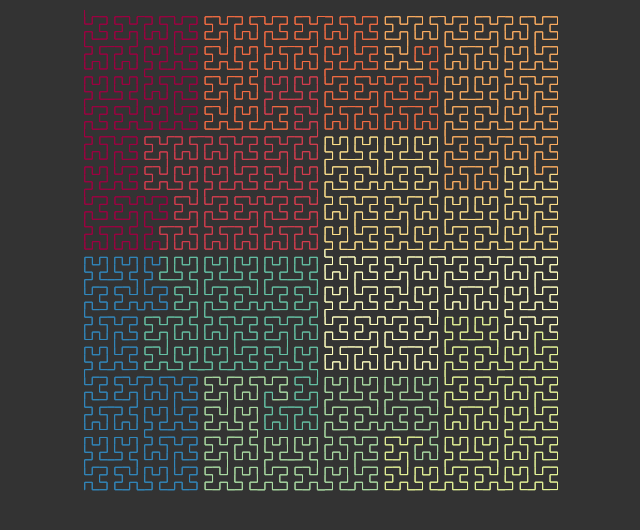
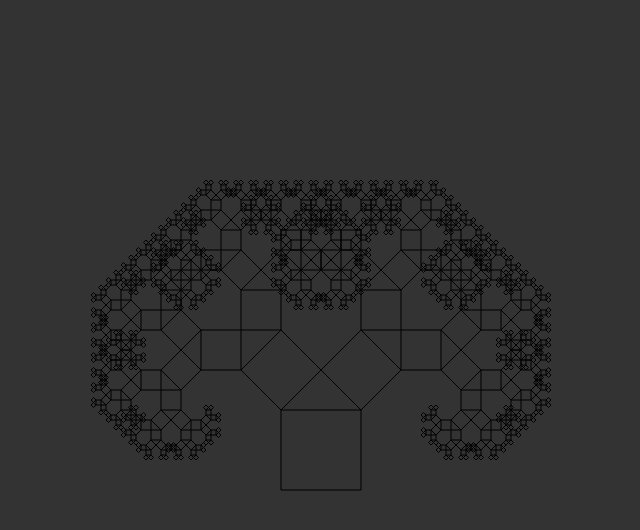
Before and after one commit to fheyen/jsDrawings, a website: page index.html in a window 1280 px wide. Shown: the whole page, without its empty margins (319-959 px from the left). Drawn offline with Linux system fonts and the light colour scheme.

Commit message:
add pythagorastree add square class

```diff
--- a/drawings/dragoncurve.js
+++ b/drawings/dragoncurve.js
@@ -10,7 +10,7 @@ class DragonCurve extends Drawing {
      * @param {number} height (default: 100) height of the canvas
      * @param {number} margin (default: 10) margin around image content
      */
-    constructor(parent = document.getElementsByTagName("body")[0], width = 500, height = 500, margin = 10) {
+    constructor(parent, width, height, margin) {
         super(parent, width, height, margin);
         this.title = "Dragon Curve";
     }
--- a/drawings/gospercurve.js
+++ b/drawings/gospercurve.js
@@ -10,7 +10,7 @@ class GosperCurve extends Drawing {
      * @param {number} height (default: 100) height of the canvas
      * @param {number} margin (default: 10) margin around image content
      */
-    constructor(parent = document.getElementsByTagName("body")[0], width = 500, height = 500, margin = 10) {
+    constructor(parent, width, height, margin) {
         super(parent, width, height, margin);
         this.title = "Gosper Curve";
     }
--- a/drawings/hexaflake.js
+++ b/drawings/hexaflake.js
@@ -10,7 +10,7 @@ class HexaFlake extends Drawing {
      * @param {number} height (default: 100) height of the canvas
      * @param {number} margin (default: 10) margin around image content
      */
-    constructor(parent = document.getElementsByTagName("body")[0], width = 500, height = 500, margin = 10) {
+    constructor(parent, width, height, margin) {
         super(parent, width, height, margin);
         this.title = "Hexa Flake";
     }
--- a/drawings/hilbertcurve.js
+++ b/drawings/hilbertcurve.js
@@ -10,7 +10,7 @@ class HilbertCurve extends Drawing {
      * @param {number} height (default: 100) height of the canvas
      * @param {number} margin (default: 10) margin around image content
      */
-    constructor(parent = document.getElementsByTagName("body")[0], width = 500, height = 500, margin = 10) {
+    constructor(parent, width, height, margin) {
         super(parent, width, height, margin);
         this.title = "Hilbert Curve";
     }
--- a/drawings/mandelbrot.js
+++ b/drawings/mandelbrot.js
@@ -10,7 +10,7 @@ class Mandelbrot extends Drawing {
      * @param {number} height (default: 100) height of the canvas
      * @param {number} margin (default: 10) margin around image content
      */
-    constructor(parent = document.getElementsByTagName("body")[0], width = 500, height = 500, margin = 10) {
+    constructor(parent, width, height, margin) {
         super(parent, width, height, margin);
         this.title = "Mandelbrot Set";
     }
--- /dev/null
+++ b/drawings/pythagorastree.js
@@ -0,0 +1,134 @@
+/**
+ * Class for a Pythagoras Tree drawing in JavaScript.
+ *
+ * https://en.wikipedia.org/wiki/Pythagoras_tree_(fractal)
+ */
+class PT extends Drawing {
+    /**
+     * @param {Element} parent DOM elemnt to append this drawing to
+     * @param {number} width (default: 100) width of the canvas
+     * @param {number} height (default: 100) height of the canvas
+     * @param {number} margin (default: 10) margin around image content
+     */
+    constructor(parent, width, height, margin) {
+        super(parent, width, height, margin);
+        this.title = "Pythagoras Tree";
+    }
+
+    /**
+     * Draws the image.
+     * @returns {PT} this
+     */
+    draw() {
+        const level = 9;
+        const startSize = (Math.min(this.width, this.height) - 2 * this.margin) / 6;
+        const startSquare = new Square(
+            [
+                {
+                    x: this.width / 2 - startSize / 2,
+                    y: this.height - startSize - this.margin
+                },
+                {
+                    x: this.width / 2 + startSize / 2,
+                    y: this.height - startSize - this.margin
+                },
+                {
+                    x: this.width / 2 + startSize / 2,
+                    y: this.height - this.margin
+                },
+                {
+                    x: this.width / 2 - startSize / 2,
+                    y: this.height - this.margin
+                }
+            ]
+        );
+
+        const tree = new PythagorasTree(startSquare, level, this.ctx);
+        tree.generateTree().draw();
+
+        return this;
+    }
+}
+
+/**
+ * Pythagoras tree class.
+ */
+class PythagorasTree {
+    constructor(startSquare, level, ctx) {
+        this.startSquare = startSquare;
+        this.level = level;
+        this.ctx = ctx;
+
+        this.root = {
+            square: this.startSquare
+        }
+    }
+
+    /**
+     * Generates an PT.
+     */
+    generateTree() {
+        this.generateSubTree(this.root, this.level);
+        return this;
+    }
+
+    /**
+     * Generates a subtree recursively.
+     * @param {any} root
+     * @param {number} level levels left to recurse
+     */
+    generateSubTree(root, level) {
+        if (level <= 0) {
+            return;
+        }
+        // copy square, scale, translate and move it
+        const s = root.square.clone();
+        // scale down and rotate
+        s.scale(s.points[0].x, s.points[0].y, 1 / 2 * Math.sqrt(2));
+        s.rotate(s.points[0].x, s.points[0].y, -Math.PI * 0.75);
+        // clone and mirror
+        const s2 = s.clone();
+        s2.scale(s2.points[3].x, s2.points[3].y, -1);
+
+        // correct rotation of s
+        const c = s.getCenter();
+        s.rotate(c.x, c.y, Math.PI / 2);
+
+        // add to tree
+        root.children = [
+            {
+                square: s
+            },
+            {
+                square: s2
+            }
+        ];
+
+        // recurse
+        this.generateSubTree(root.children[0], level - 1);
+        this.generateSubTree(root.children[1], level - 1);
+    }
+
+    /**
+     * Draws the tree with start, target, path and obstacles.
+     */
+    draw() {
+        // draw tree: recurse from root
+        this.drawSubtree(this.root);
+    }
+
+    /**
+     * Draws a subtree recursively.
+     * @param {any} root
+     */
+    drawSubtree(root) {
+        // draw square
+        root.square.draw(this.ctx);
+        // recurse
+        if (root.children) {
+            root.children.forEach(c => {
+                this.drawSubtree(c);
+            });
+        }
+    }
+}
--- a/drawings/rrt.js
+++ b/drawings/rrt.js
@@ -10,9 +10,9 @@ class RRT extends Drawing {
      * @param {number} height (default: 100) height of the canvas
      * @param {number} margin (default: 10) margin around image content
      */
-    constructor(parent = document.getElementsByTagName("body")[0], width = 500, height = 500, margin = 10) {
+    constructor(parent, width, height, margin) {
         super(parent, width, height, margin);
-        this.title = "Yin Yang";
+        this.title = "RRT";
     }
 
     /**
@@ -101,6 +101,7 @@ class RandomTree {
      * @param {number} maxVertices maximum number of vertices
      * @param {number} maxIterations maximum number of iterations
      * @param {boolean} stopWhenTargetReached if this is set to true, tree generation is stopped once the target has been reached
+     * @returns {void}
      */
     generateTree(maxIterations, maxVertices, stopWhenTargetReached) {
         console.log(`generating tree with max. ${maxIterations} iterations, max. ${maxVertices} vertices`);
@@ -125,6 +126,7 @@ class RandomTree {
      * Samples a random position and goes one stepsize in
      * its direction from the nearest vertex of the tree.
      * If there is no obstacle, the new position is added to the tree.
+     *  @returns {boolean} true iff new position was obstacle free and added to the tree
      */
     samplePosition() {
         const position = this.getRandomPosition();
@@ -153,6 +155,7 @@ class RandomTree {
     /**
      * Returns the vertex that is closest to the target.
      * @param {any} position
+     *  @returns {object} nearest vertex
      */
     getNearestVertex(position) {
         let tmpNearest = this.root;
@@ -169,6 +172,7 @@ class RandomTree {
 
     /**
      * Returns a position or the target at random.
+     * @returns {object} random position
      */
     getRandomPosition() {
         // sometimes take the target
@@ -184,6 +188,7 @@ class RandomTree {
     /**
      * Returns true iff the nearest vertex to the target has a
      * distance of less than this.stepsize.
+     * @returns {boolean} true iff target is closer than this.stepsize
      */
     isTargetReached() {
         const nearest = this.getNearestVertex(this.target);
@@ -193,6 +198,7 @@ class RandomTree {
 
     /**
      * Draws the tree with start, target, path and obstacles.
+     * @returns {void}
      */
     draw() {
         this.ctx.fillStyle = "#000";
@@ -222,6 +228,7 @@ class RandomTree {
     /**
      * Draws a subtree recursively.
      * @param {any} root
+     * @returns {void}
      */
     drawSubtree(root) {
         if (!root.children) {
@@ -244,6 +251,7 @@ class RandomTree {
     /**
      * Returns the path from the vertex nearest
      * to the target up to the root.
+     * @returns {object[]} path
      */
     getPath() {
         let vertex = this.getNearestVertex(this.target);
@@ -259,6 +267,7 @@ class RandomTree {
     /**
      * Draws a path.
      * @param {any[]} path
+     * @returns {void}
      */
     drawPath(path) {
         // just go up in tree until root is rached
@@ -273,6 +282,7 @@ class RandomTree {
     /**
      * Simplifies the path from root to target by using straight shortcuts.
      * This is achieved by simply removing waypoints that are not necessary.
+     * * @returns {object[]} straightened path
      */
     getStraightenedPath() {
         const path = this.getPath();
@@ -321,46 +331,9 @@ class RandomTree {
     }
 }
 
-class Vector {
-    static add(vector1, vector2) {
-        return {
-            x: vector1.x + vector2.x,
-            y: vector1.y + vector2.y
-        };
-    }
-
-    static diff(vector1, vector2) {
-        return {
-            x: vector1.x - vector2.x,
-            y: vector1.y - vector2.y
-        };
-    }
-
-    static norm(vector) {
-        // return Math.sqrt(vector.x * vector.x + vector.y * vector.y);
-        return Math.hypot(vector.x, vector.y);
-    }
-
-    static normalize(vector) {
-        const norm = this.norm(vector);
-        return {
-            x: vector.x / norm,
-            y: vector.y / norm
-        };
-    }
-
-    static mult(vector, factor) {
-        return {
-            x: vector.x * factor,
-            y: vector.y * factor
-        };
-    }
-
-    static dist(vector1, vector2) {
-        return this.norm(this.diff(vector1, vector2));
-    }
-}
-
+/**
+ * Obstacle super class.
+ */
 class Obstacle {
     constructor(safetyMargin) {
         this.safetyMargin = safetyMargin;
@@ -368,15 +341,28 @@ class Obstacle {
         this.marginColor = "rgba(255, 255, 255, 0.4)";
     }
 
+    /**
+     * Hit test.
+     * @param {object} position
+     * @return true iff hit
+     */
     isHit(position) {
         alert("nyi");
     }
 
+    /**
+     * Draws this obstacle onto the canvas.
+     * @param {CanvasRenderingContext2D} ctx
+     * @returns {void}
+     */
     draw(ctx) {
         alert("nyi");
     }
 }
 
+/**
+ * Circular obstacle class.
+ */
 class CircularObstacle extends Obstacle {
     constructor(center, radius, safetyMargin) {
         super(safetyMargin);
@@ -384,10 +370,20 @@ class CircularObstacle extends Obstacle {
         this.radius = radius;
     }
 
+    /**
+     * Hit test.
+     * @param {object} position
+     * @return true iff hit
+     */
     isHit(position) {
         return Vector.dist(this.center, position) < this.radius + this.safetyMargin;
     }
 
+    /**
+     * Draws this obstacle onto the canvas.
+     * @param {CanvasRenderingContext2D} ctx
+     * @returns {void}
+     */
     draw(ctx) {
         const trans = "rgba(0, 0, 0, 0)";
         // draw safetyMargin
@@ -397,6 +393,9 @@ class CircularObstacle extends Obstacle {
     }
 }
 
+/**
+ * Rectangular obstacle class.
+ */
 class RectangularObstacle extends Obstacle {
     constructor(position, width, height, safetyMargin) {
         super(safetyMargin);
@@ -405,6 +404,11 @@ class RectangularObstacle extends Obstacle {
         this.height = height;
     }
 
+    /**
+     * Hit test.
+     * @param {object} position
+     * @return true iff hit
+     */
     isHit(position) {
         return position.x > this.position.x - this.safetyMargin
             && position.y > this.position.y - this.safetyMargin
@@ -412,6 +416,11 @@ class RectangularObstacle extends Obstacle {
             && position.y < this.position.y + this.height + this.safetyMargin;
     }
 
+    /**
+     * Draws this obstacle onto the canvas.
+     * @param {CanvasRenderingContext2D} ctx
+     * @returns {void}
+     */
     draw(ctx) {
         // draw safetyMargin
         ctx.fillStyle = this.marginColor;
--- a/drawings/sierpinski.js
+++ b/drawings/sierpinski.js
@@ -10,7 +10,7 @@ class Sierpinski extends Drawing {
      * @param {number} height (default: 100) height of the canvas
      * @param {number} margin (default: 10) margin around image content
      */
-    constructor(parent = document.getElementsByTagName("body")[0], width = 500, height = 500, margin = 10) {
+    constructor(parent, width, height, margin) {
         super(parent, width, height, margin);
         this.title = "Sierpinski Triangle";
     }
--- a/drawings/sierpinskiCarpet.js
+++ b/drawings/sierpinskiCarpet.js
@@ -10,9 +10,9 @@ class SierpinskiCarpet extends Drawing {
      * @param {number} height (default: 100) height of the canvas
      * @param {number} margin (default: 10) margin around image content
      */
-    constructor(parent = document.getElementsByTagName("body")[0], width = 500, height = 500, margin = 10) {
+    constructor(parent, width, height, margin) {
         super(parent, width, height, margin);
-        this.title = "Hexa Flake";
+        this.title = "Sierpinsky Carpet";
     }
 
     /**
--- a/drawings/yinyang.js
+++ b/drawings/yinyang.js
@@ -10,7 +10,7 @@ class YinYang extends Drawing {
      * @param {number} height (default: 100) height of the canvas
      * @param {number} margin (default: 10) margin around image content
      */
-    constructor(parent = document.getElementsByTagName("body")[0], width = 500, height = 500, margin = 10) {
+    constructor(parent, width, height, margin) {
         super(parent, width, height, margin);
         this.title = "Yin Yang";
     }
--- a/index.html
+++ b/index.html
@@ -6,8 +6,10 @@
 
   <title>JavaScript Drawings</title>
 
-  <script src="./lib.js"></script>
-  <script src="./drawings/_drawing.js"></script>
+  <script src="./lib/lib.js"></script>
+  <script src="./lib/vector.js"></script>
+  <script src="./lib/square.js"></script>
+  <script src="./lib/drawing.js"></script>
 
   <script src="./drawings/yinyang.js"></script>
   <script src="./drawings/ornament.js"></script>
@@ -19,6 +21,7 @@
   <script src="./drawings/sierpinskiCarpet.js"></script>
   <script src="./drawings/hexaflake.js"></script>
   <script src="./drawings/rrt.js"></script>
+  <script src="./drawings/pythagorastree.js"></script>
 
   <style>
     body {
@@ -45,7 +48,7 @@
 
       // const gospercurve = new GosperCurve().init();
 
-      const hilbertcurve = new HilbertCurve().init();
+      // const hilbertcurve = new HilbertCurve().init();
 
       // const sierpinski = new Sierpinski().init();
 
@@ -54,6 +57,8 @@
       // const sierpinskicarpet = new SierpinskiCarpet().init();
 
       // const rrt = new RRT().init();
+
+      const pt = new PT().init();
     }
   </script>
 </head>
--- a/drawings/_drawing.js
+++ b/lib/drawing.js
@@ -8,7 +8,7 @@ class Drawing {
      * @param {number} height height of the canvas
      * @param {number} margin margin around image content
      */
-    constructor(parent, width, height, margin) {
+    constructor(parent = document.getElementsByTagName("body")[0], width = 500, height = 500, margin = 10) {
         this.width = width;
         this.height = height;
         this.margin = margin;
--- /dev/null
+++ b/lib/square.js
@@ -0,0 +1,72 @@
+
+/**
+ * Simple square class.
+ */
+class Square {
+    constructor(points) {
+        this.points = points;
+    }
+
+    /**
+     * Returns the center point.
+     * @returns {object} center
+     */
+    getCenter() {
+        return {
+            x: (this.points[0].x + this.points[2].x) / 2,
+            y: (this.points[0].y + this.points[2].y) / 2
+        };
+    }
+
+    /**
+     * Translates by x and y.
+     * @param {number} x x
+     * @param {number} y y
+     * @returns {object} this
+     */
+    translate(x, y) {
+        this.points = this.points.map(p => Vector.translate(p, x, y));
+        return this;
+    }
+
+    /**
+     * Scales by factor.
+     * @param {number} cx center x
+     * @param {number} cy center y
+     * @param {number} factor factor
+     * @returns {object} this
+     */
+    scale(cx, cy, factor) {
+        this.points = this.points.map(p => Vector.scale(p, cx, cy, factor, factor));
+        return this;
+    }
+
+    /**
+     * Rotates by angle.
+     * @param {number} cx center x
+     * @param {number} cy center y
+     * @param {number} angle angle
+     * @returns {object} this
+     */
+    rotate(cx, cy, angle) {
+        this.points = this.points.map(p => Vector.rotate(p, cx, cy, angle));
+        return this;
+    }
+
+    /**
+     * Returns a copy of this object.
+     * @returns {object} new square
+     */
+    clone() {
+        return new Square(this.points.slice(0));
+    }
+
+    /**
+     * Draws this onto a canvas.
+     * @param {CanvasRenderingContext2D} ctx canvas context
+     * @returns {void}
+     */
+    draw(ctx) {
+        lib.drawPolygon(ctx, this.points, "#000", "rgba(0, 0, 0, 0)");
+    }
+}
--- /dev/null
+++ b/lib/vector.js
@@ -0,0 +1,83 @@
+/**
+ * Simple 2d vector class.
+ */
+class Vector {
+    static add(vector1, vector2) {
+        return {
+            x: vector1.x + vector2.x,
+            y: vector1.y + vector2.y
+        };
+    }
+
+    static translate(vector, x, y) {
+        return {
+            x: vector.x + x,
+            y: vector.y + y
+        };
+    }
+
+    static diff(vector1, vector2) {
+        return {
+            x: vector1.x - vector2.x,
+            y: vector1.y - vector2.y
+        };
+    }
+
+    static norm(vector) {
+        return Math.hypot(vector.x, vector.y);
+    }
+
+    static normalize(vector) {
+        const norm = Vector.norm(vector);
+        return {
+            x: vector.x / norm,
+            y: vector.y / norm
+        };
+    }
+
+    static mult(vector, factor) {
+        return {
+            x: vector.x * factor,
+            y: vector.y * factor
+        };
+    }
+
+    static dist(vector1, vector2) {
+        return Vector.norm(Vector.diff(vector1, vector2));
+    }
+
+    /**
+     * Scales the point relative to a center at (cx, cy) by fx and fy.
+     * @param {object} vector point
+     * @param {number} cx center point x
+     * @param {number} cy center point y
+     * @param {number} fx factor x
+     * @param {number} fy factor y
+     * @returns {object} scaled vector
+     */
+    static scale(vector, cx, cy, fx, fy) {
+        vector = Vector.translate(vector, -cx, -cy);
+        vector.x *= fx;
+        vector.y *= fy;
+        vector = Vector.translate(vector, cx, cy);
+        return vector;
+    }
+
+    /**
+     * Rotates the point around a center at (cx, cy) by angle.
+     * @param {object} vector point
+     * @param {number} cx center point x
+     * @param {number} cy center point y
+     * @param {number} angle rotation angle
+     * @returns {object} rotated vector
+     */
+    static rotate(vector, cx, cy, angle) {
+        vector = Vector.translate(vector, -cx, -cy);
+        const x = vector.x;
+        const y = vector.y;
+        vector.x = Math.cos(angle) * x - Math.sin(angle) * y;
+        vector.y = Math.sin(angle) * x + Math.cos(angle) * y;
+        vector = Vector.translate(vector, cx, cy);
+        return vector;
+    }
+}
```
Also changed, not shown: img/outtakes/gospercurve.js (+13 -12 lines), img/outtakes/pythagorastree.js (added, +155 -0 lines), img/outtakes/pythagorastree.png (added), img/pythagorastree.png (added), lib/lib.js (renamed from lib.js).
